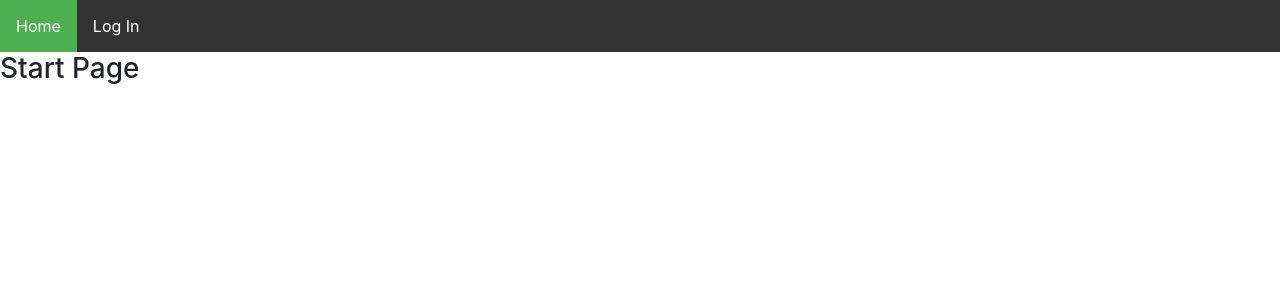
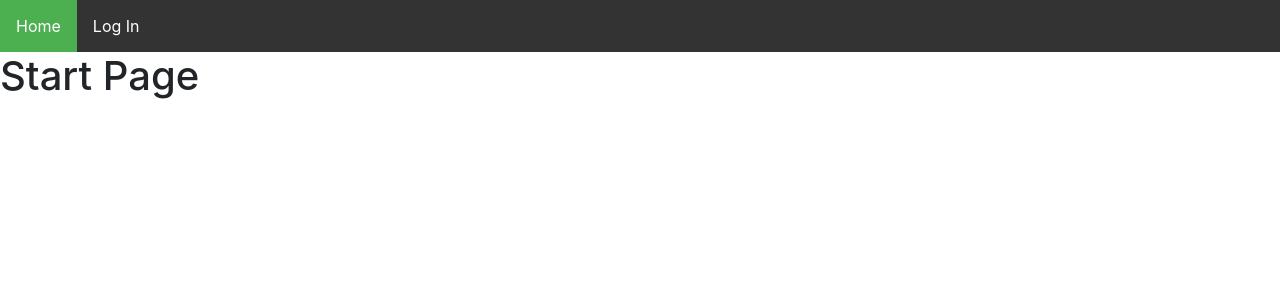
Before and after one commit to wormple12/TeamOne-CA3-Front, a React (Create React App) app in the folder ca3quickstart/: page / in a window 1280 px wide. Shown: the top 300 px of the page. Built offline with nearby package versions, Linux system fonts and the light colour scheme.

Commit message:
minor cleanup

```diff
--- a/ca3quickstart/src/App.js
+++ b/ca3quickstart/src/App.js
@@ -1,5 +1,11 @@
 import React, { useEffect, useState } from "react";
-import { HashRouter as Router, Switch, Route } from "react-router-dom";
+import {
+  HashRouter as Router,
+  Switch,
+  Route,
+  useRouteMatch,
+  useParams
+} from "react-router-dom";
 import "./App.css";
 import LogIn from "./components/LogIn";
 import Header from "./components/Header";
@@ -12,7 +18,7 @@ const NoMatch = () => {
 const StartPage = () => {
   return (
     <div>
-      <h3>Start Page</h3>
+      <h1>Start Page</h1>
     </div>
   );
 };
--- a/ca3quickstart/src/index.js
+++ b/ca3quickstart/src/index.js
@@ -14,9 +14,7 @@ const AppFacadeTime = () => {
         integrity="sha384-ggOyR0iXCbMQv3Xipma34MD+dH/1fQ784/j6cY/iJTQUOhcWr7x9JvoRxT2MZw1T"
         crossOrigin="anonymous"
       />
-      {/* <Router> */}
       <App loginFacade={loginFacade} />
-      {/* </Router> */}
     </div>
   );
 };
```
